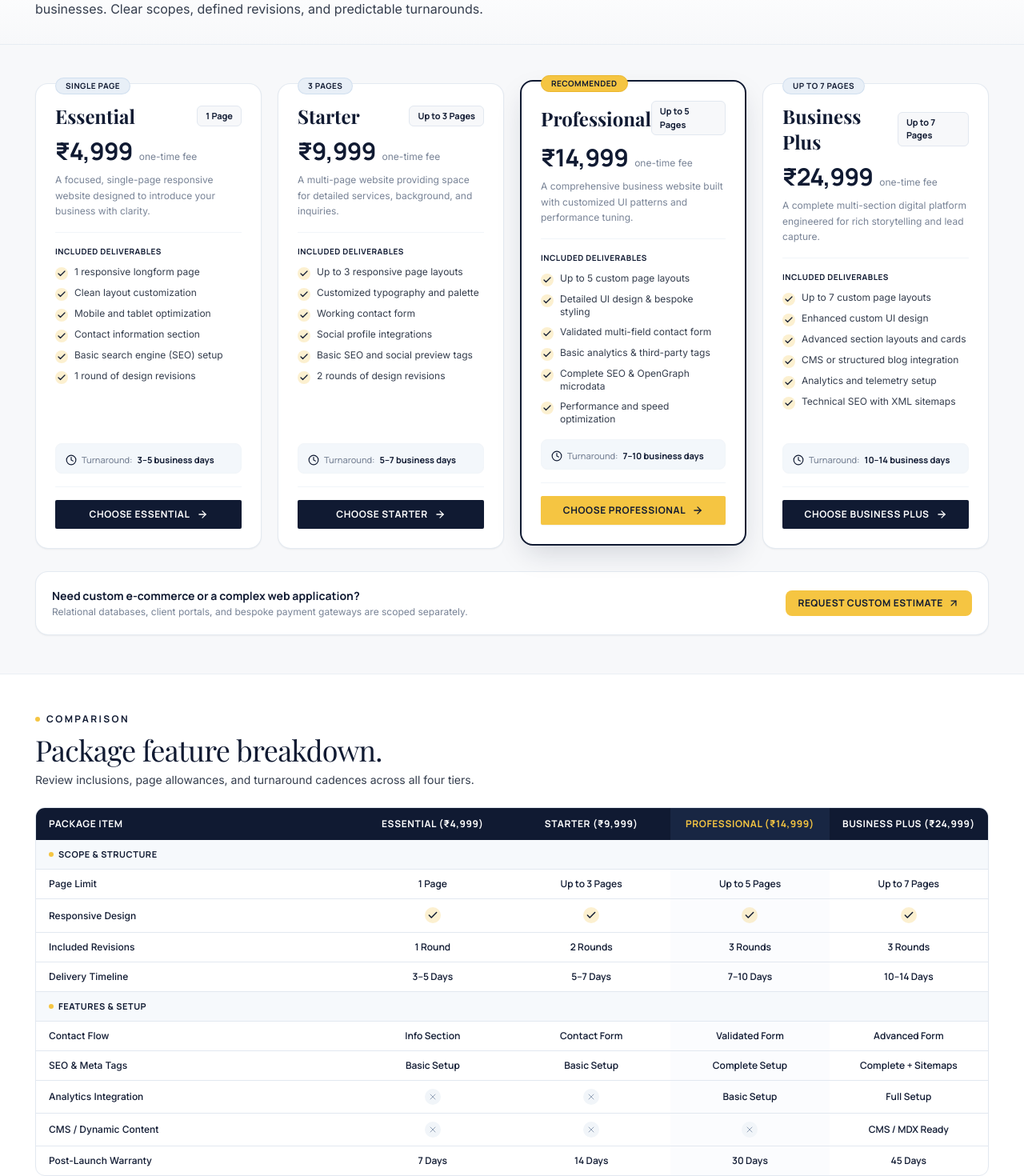
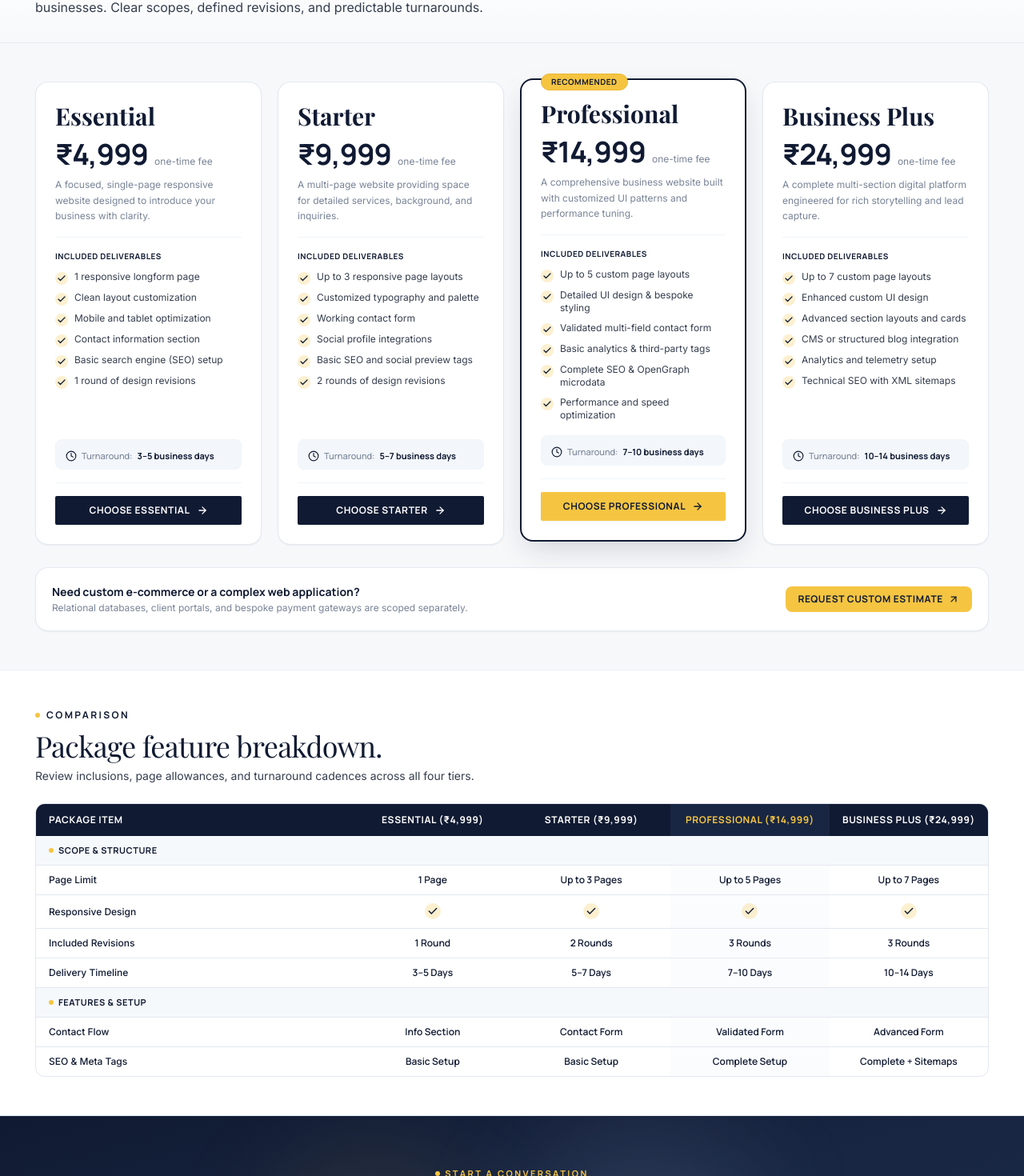
Before and after one commit to SOUSKEAIZEN/stup, a Next.js app: page /plans in a window 1280 px wide. Shown: the part 235-1705 px from the top of the page at 80% size. Built offline with nearby package versions, Linux system fonts and the light colour scheme; a web font is replaced by a local one.

Commit message:
fix(header-plans): improve frosted-glass scroll opacity, remove page-count badges, and remove 3 comparison rows

```diff
--- a/src/components/cards/PricingCard.tsx
+++ b/src/components/cards/PricingCard.tsx
@@ -53,18 +53,13 @@ export function PricingCard({ plan, className }: PricingCardProps) {
 
       {/* Main Content */}
       <div className="flex flex-col flex-1">
-        {/* Header Block */}
+        {/* Header Block: 1. Package name, 2. Price, 3. One concise description */}
         <div className="border-b border-slate-100 pb-4 mb-4">
-          <div className="flex items-center justify-between">
-            <h3 className="font-display text-2xl font-bold text-navy">{plan.name}</h3>
-            <span className="font-ui text-[11px] font-bold text-navy bg-surface-bg px-2.5 py-1 rounded-md border border-slate-200">
-              {plan.pageScope}
-            </span>
-          </div>
+          <h3 className="font-display text-2xl sm:text-3xl font-bold text-navy">{plan.name}</h3>
 
           {/* Price */}
           <div className="mt-2.5 flex items-baseline gap-2">
-            <span className="font-ui text-3xl font-extrabold text-navy tracking-tight">
+            <span className="font-ui text-3xl sm:text-4xl font-extrabold text-navy tracking-tight">
               {plan.priceDisplay}
             </span>
             <span className="font-sans text-xs text-ink-muted">one-time fee</span>
--- a/src/components/layout/Navbar.tsx
+++ b/src/components/layout/Navbar.tsx
@@ -16,7 +16,7 @@ export function Navbar() {
 
   useEffect(() => {
     const handleScroll = () => {
-      setScrolled(window.scrollY > 15);
+      setScrolled(window.scrollY > 10);
     };
 
     window.addEventListener('scroll', handleScroll, { passive: true });
@@ -40,13 +40,14 @@ export function Navbar() {
 
   return (
     <>
-      <header className="sticky top-0 z-50 w-full pt-3 sm:pt-4 pb-2 px-4 sm:px-6 pointer-events-none">
+      <header className="sticky top-0 z-50 w-full pt-2.5 sm:pt-3.5 pb-2 px-4 sm:px-6 pointer-events-none isolate">
         <div className="max-w-site mx-auto pointer-events-auto">
           <div
             className={cn(
-              'flex items-center justify-between px-5 sm:px-7 py-2.5 sm:py-3 rounded-full transition-all duration-300',
-              'bg-white/75 backdrop-blur-md border border-slate-200/60 shadow-[0_4px_20px_-4px_rgba(16,26,50,0.06)]',
-              scrolled && 'bg-white/92 backdrop-blur-lg border-powder/50 shadow-[0_8px_30px_-6px_rgba(16,26,50,0.1)]'
+              'flex items-center justify-between px-5 sm:px-7 py-2.5 sm:py-3 rounded-full transition-all duration-300 ease-out',
+              scrolled
+                ? 'bg-white/95 sm:bg-white/[0.96] backdrop-blur-xl border border-powder/80 shadow-[0_8px_32px_-6px_rgba(16,26,50,0.12)]'
+                : 'bg-white/85 backdrop-blur-md border border-slate-200/80 shadow-[0_4px_20px_-4px_rgba(16,26,50,0.06)]'
             )}
           >
             {/* Brand Wordmark Logo */}
--- a/src/data/pricing.ts
+++ b/src/data/pricing.ts
@@ -4,7 +4,6 @@ export const pricingPlans: PricingPlan[] = [
   {
     id: 'essential',
     name: 'Essential',
-    badge: 'Single Page',
     priceINR: 4999,
     priceDisplay: '₹4,999',
     billingPeriod: 'one-time development fee',
@@ -38,7 +37,6 @@ export const pricingPlans: PricingPlan[] = [
   {
     id: 'starter',
     name: 'Starter',
-    badge: '3 Pages',
     priceINR: 9999,
     priceDisplay: '₹9,999',
     billingPeriod: 'one-time development fee',
@@ -108,7 +106,6 @@ export const pricingPlans: PricingPlan[] = [
   {
     id: 'business-plus',
     name: 'Business Plus',
-    badge: 'Up to 7 Pages',
     priceINR: 24999,
     priceDisplay: '₹24,999',
     billingPeriod: 'one-time development fee',
@@ -203,27 +200,6 @@ export const pricingComparisonData: FeatureComparisonRow[] = [
         professional: 'Complete Setup',
         businessPlus: 'Complete + Sitemaps',
       },
-      {
-        name: 'Analytics Integration',
-        essential: false,
-        starter: false,
-        professional: 'Basic Setup',
-        businessPlus: 'Full Setup',
-      },
-      {
-        name: 'CMS / Dynamic Content',
-        essential: false,
-        starter: false,
-        professional: false,
-        businessPlus: 'CMS / MDX Ready',
-      },
-      {
-        name: 'Post-Launch Warranty',
-        essential: '7 Days',
-        starter: '14 Days',
-        professional: '30 Days',
-        businessPlus: '45 Days',
-      },
     ],
   },
 ];
```
